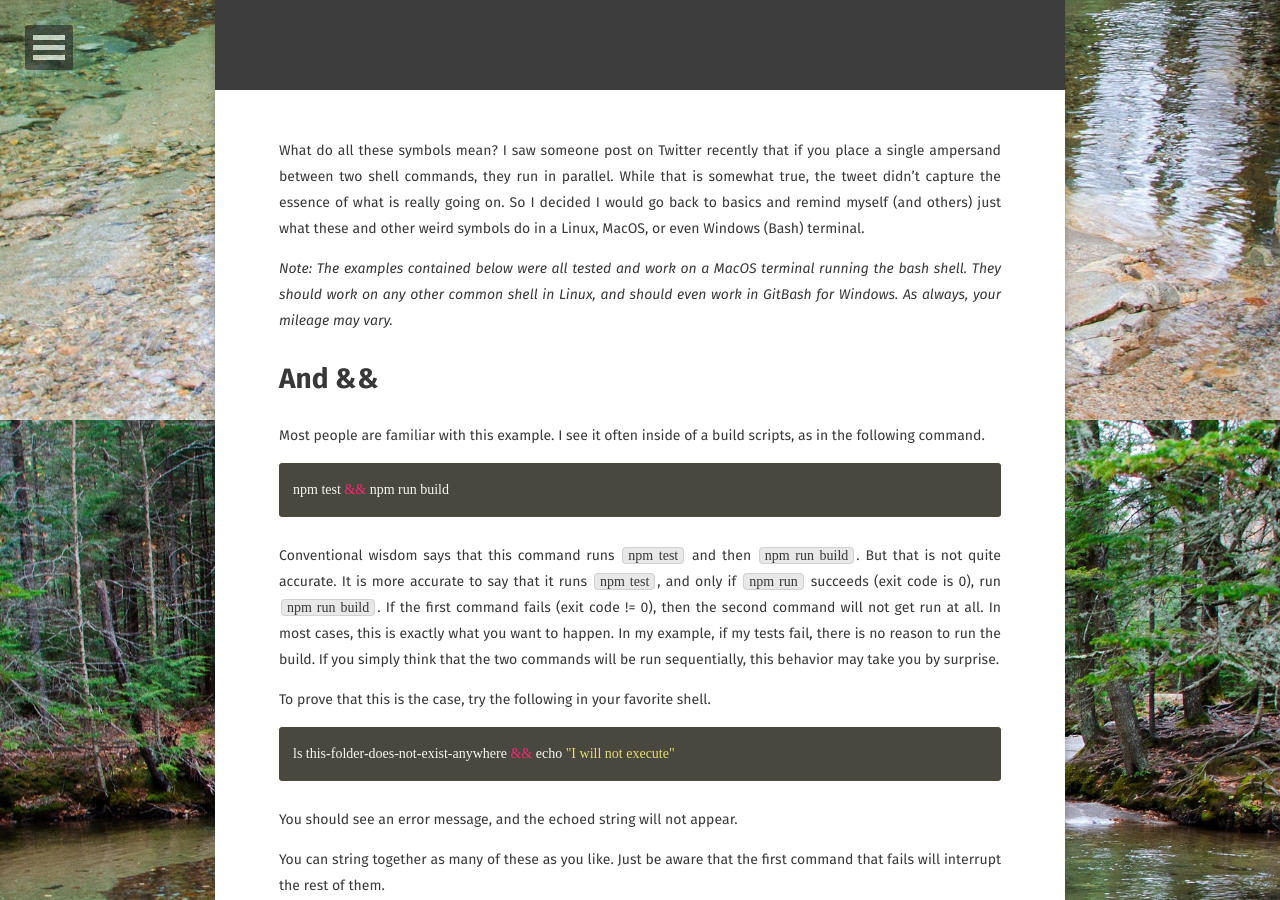
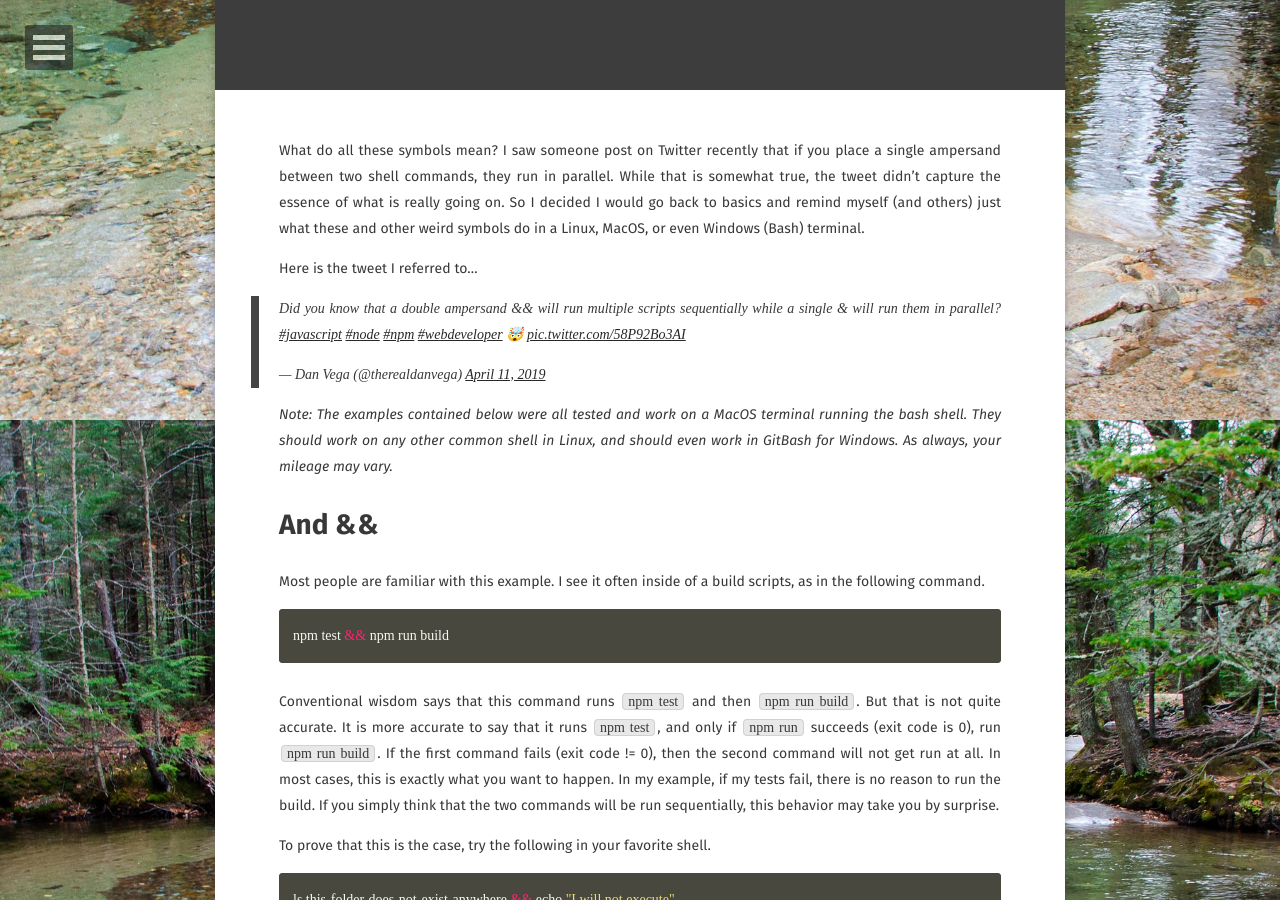
Before and after one commit to walkingriver/walkingriver.github.io, a Jekyll site: the page built from _posts/2019-05-13-what-the-symbols.md, in a window 1280 px wide and 900 px high, scrolled down 480 px. Built offline with Jekyll 4.4.1, drawn with Linux system fonts in a browser that asks for light colours; some web fonts are replaced; comment, search, counter and statistics services are not loaded.

Commit message:
Embed original tweet

```diff
--- a/_posts/2019-05-13-what-the-symbols.md
+++ b/_posts/2019-05-13-what-the-symbols.md
@@ -16,6 +16,11 @@ published: true
 What do all these symbols mean? I saw someone post on Twitter recently that if you place a single ampersand between two shell commands, they run in parallel. While that is somewhat true, the tweet didn't capture the essence of what is really going on. So I decided I would go back to basics and remind myself (and others) just what these and other weird symbols do in a Linux, MacOS, or even Windows (Bash) terminal.
 
 <!--more-->
+
+Here is the tweet I referred to...
+
+<blockquote class="twitter-tweet" data-lang="en"><p lang="en" dir="ltr">Did you know that a double ampersand &amp;&amp; will run multiple scripts sequentially while a single &amp; will run them in parallel? <a href="https://twitter.com/hashtag/javascript?src=hash&amp;ref_src=twsrc%5Etfw">#javascript</a> <a href="https://twitter.com/hashtag/node?src=hash&amp;ref_src=twsrc%5Etfw">#node</a> <a href="https://twitter.com/hashtag/npm?src=hash&amp;ref_src=twsrc%5Etfw">#npm</a> <a href="https://twitter.com/hashtag/webdeveloper?src=hash&amp;ref_src=twsrc%5Etfw">#webdeveloper</a> 🤯  <a href="https://t.co/58P92Bo3AI">pic.twitter.com/58P92Bo3AI</a></p>&mdash; Dan Vega (@therealdanvega) <a href="https://twitter.com/therealdanvega/status/1116403685452668928?ref_src=twsrc%5Etfw">April 11, 2019</a></blockquote>
+<script async src="https://platform.twitter.com/widgets.js" charset="utf-8"></script>
 
 _Note: The examples contained below were all tested and work on a MacOS terminal running the bash shell. They should work on any other common shell in Linux, and should even work in GitBash for Windows. As always, your mileage may vary._
 
```
